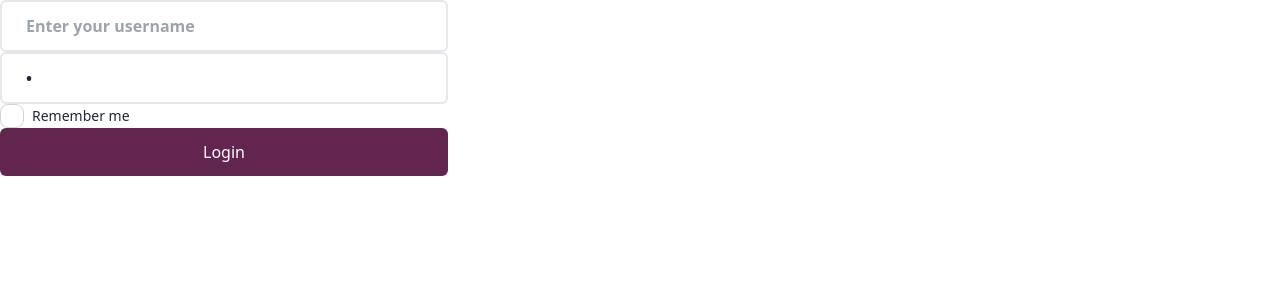
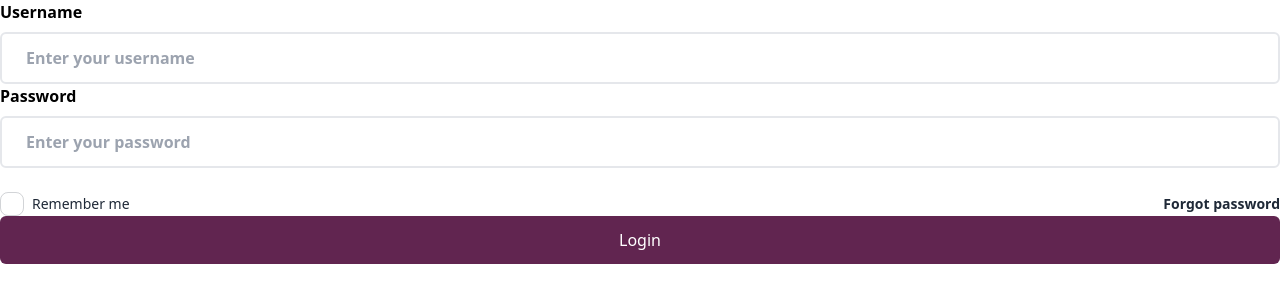
Before and after one commit to talaalfaleh987/loginAssessment, an Angular app in the folder login/: page / in a window 1280 px wide. Shown: the top 302 px of the page. Built offline with nearby package versions, Linux system fonts and the light colour scheme.

Commit message:
feat: input

```diff
--- a/login/src/app/app.html
+++ b/login/src/app/app.html
@@ -1,24 +1,34 @@
-<form [formGroup]="form" (ngSubmit)="onSubmit()" class="space-y-4 max-w-md">
+<form [formGroup]="form" class="space-y-6" (ngSubmit)="onSubmit()">
+  @if (submitted() && form.invalid) {
+    <app-message
+      [textMessage]="'Please enter a correct national ID/password'"
+      [messageStyle]="MessageStyle.ERROR"
+    />
+  }
   <app-input
+    [label]="'Username'"
+    [placeholder]="'Enter your username'"
     [control]="form.controls.username"
-  placeholder="Enter your username"
-  [showErrorOnSubmit]="submitted"
+    [inputType]="InputType.TEXT"
+    [style]="InputStyle.MESSAGE"
+    [showErrorOnSubmit]="submitted()"
   />
-
   <app-input
+    [label]="'Password'"
+    [placeholder]="'Enter your password'"
     [control]="form.controls.password"
     [inputType]="InputType.PASSWORD"
-  placeholder="Enter your password"
-  [showErrorOnSubmit]="submitted"
+    [style]="InputStyle.MESSAGE"
+    [showErrorOnSubmit]="submitted()"
   />
-
+  <div class="flex items-center justify-between">
     <app-input
-    [control]="form.controls.remember"
+      [label]="'Remember me'"
+      [control]="form.controls.rememberMe"
       [inputType]="InputType.CHECKBOX"
-    placeholder="Remember me"
-    [showErrorOnSubmit]="submitted"
     />
-
+    <a class="text-sm font-semibold" href="#">Forgot password</a>
+  </div>
   <app-custom-button [buttonType]="ButtonType.SUBMIT" [style]="ButtonStyle.PRIMARY">
     Login
   </app-custom-button>
--- a/login/src/app/app.ts
+++ b/login/src/app/app.ts
@@ -2,36 +2,35 @@ import { Component, signal } from '@angular/core';
 import { FormControl, FormGroup, ReactiveFormsModule, Validators } from '@angular/forms';
 import { InputStyle, InputType } from './enums/input.enum';
 import { ButtonStyle, ButtonType } from './enums/button.enum';
-import { MessageStyle } from './enums/message.enum';
 import { CustomButton } from './components/custom-button/custom-button';
 import { Input } from './components/input/input';
+import { Message } from './components/message/message';
+import { MessageStyle } from './enums/message.enum';
 @Component({
   selector: 'app-root',
-  imports: [CustomButton, Input, ReactiveFormsModule],
+  imports: [CustomButton, Input, ReactiveFormsModule, Message],
   templateUrl: './app.html',
   styleUrl: './app.css',
 })
 export class App {
   protected readonly title = signal('login');
 
-  //   submitted = signal(false);
-
-  submitted = false;
+  submitted = signal(false);
   readonly InputType = InputType;
+  readonly InputStyle = InputStyle;
   readonly ButtonType = ButtonType;
   readonly ButtonStyle = ButtonStyle;
+  readonly MessageStyle = MessageStyle;
   form = new FormGroup({
-    username: new FormControl('', { nonNullable: true, validators: [Validators.required] }),
-    password: new FormControl(0, {nonNullable: true,   validators: [Validators.required, Validators.min(8)],
+    username: new FormControl('', { validators: [Validators.required] }),
+    password: new FormControl('', {
+      validators: [Validators.required, Validators.minLength(8)],
     }),
-    remember: new FormControl(false, { nonNullable: true, validators: [Validators.requiredTrue] }),
+    rememberMe: new FormControl(false, { validators: [Validators.requiredTrue] }),
   });
-
   onSubmit(): void {
-    this.submitted = true;
-
+    this.submitted.set(true);
+    this.form.markAllAsTouched();
     if (this.form.invalid) return;
-
-    console.log(this.form.value);
   }
 }
--- a/login/src/app/components/input/input.html
+++ b/login/src/app/components/input/input.html
@@ -1,8 +1,13 @@
 <div class="w-full">
+  @if (!isCheckbox() && label()) {
+    <label class="block mb-2 font-semibold text-black">
+      {{ label() }}
+    </label>
+  }
   @if (isCheckbox()) {
     <label class="flex items-center gap-2">
       <input type="checkbox" class="checkbox" [formControl]="control()" />
-      <span class="text-sm">{{ placeholder() }}</span>
+      <span class="text-sm">{{ label() || placeholder() }}</span>
     </label>
   } @else {
     <input
@@ -12,10 +17,9 @@
       [formControl]="control()"
     />
   }
-  @if (showEmptyError()) {
-    <app-message
-      [textMessage]="'Please enter a correct national ID/Password '"
-      [messageStyle]="MessageStyle.ERROR"
-    />
+  @if (showError()) {
+    <span class="text-sm text-error">
+      {{ errorMessage() }}
+    </span>
   }
 </div>
--- a/login/src/app/components/input/input.ts
+++ b/login/src/app/components/input/input.ts
@@ -1,18 +1,18 @@
 import { Component, computed, input } from '@angular/core';
 import { InputStyle, InputType } from '../../enums/input.enum';
 import { FormControl, ReactiveFormsModule } from '@angular/forms';
-import { Message } from '../message/message';
 import { MessageStyle } from '../../enums/message.enum';
 
 @Component({
   selector: 'app-input',
-  imports: [Message, ReactiveFormsModule],
+  imports: [ReactiveFormsModule],
   templateUrl: './input.html',
 })
 export class Input {
   control = input.required<FormControl>();
   inputType = input<InputType>(InputType.TEXT);
   style = input<InputStyle>(InputStyle.MESSAGE);
+  label = input<string>('');
   placeholder = input<string>('');
   showErrorOnSubmit = input<boolean>(false);
 
@@ -21,13 +21,31 @@ export class Input {
 
   isCheckbox = computed(() => this.inputType() === InputType.CHECKBOX);
 
-  showEmptyError = computed(() => {
+  shouldValidate = computed(() => {
     const c = this.control();
-    const shouldCheck = this.showErrorOnSubmit() || c.touched || c.dirty;
-    if (!shouldCheck) return false;
-
-    return c.hasError('required') || c.hasError('requiredTrue');
+    return this.showErrorOnSubmit() || c.touched || c.dirty;
   });
 
-  inputClass = computed(() => (this.showEmptyError() ? InputStyle.ERROR : this.style()));
+  showError = computed(() => this.shouldValidate() && this.control().invalid);
+  errorMessage = computed(() => {
+    if (!this.showError()) return '';
+
+    const errors = this.control().errors;
+    if (!errors) return '';
+    const name = this.label() || this.placeholder() || 'This field';
+    if (errors['required']) return `${name} is required`;
+    if (errors['requiredTrue']) return `Please check "${name}"`;
+    if (errors['minlength']) {
+      const req = errors['minlength'].requiredLength;
+      return `${name} must be at least ${req} characters`;
+    }
+    if (errors['maxlength']) {
+      const req = errors['maxlength'].requiredLength;
+      return `${name} must be less than ${req} characters`;
+    }
+    if (errors['pattern']) return `${name} format is invalid`;
+    return `${name} is invalid`;
+  });
+
+  inputClass = computed(() => (this.showError() ? InputStyle.ERROR : this.style()));
 }
--- a/login/src/app/enums/message.enum.ts
+++ b/login/src/app/enums/message.enum.ts
@@ -1,4 +1,4 @@
 export enum MessageStyle {
-  MESSAGE = 'w-full rounded-full border-2 font-semibold flex items-center justify-center px-6 py-3',
+  MESSAGE = 'w-full rounded-md border-2 font-semibold flex items-center justify-center px-6 py-3',
   ERROR = MESSAGE + ' border-error text-error bg-errorBg',
 }
```
Lines whose indentation alone changed are shown as unchanged.
